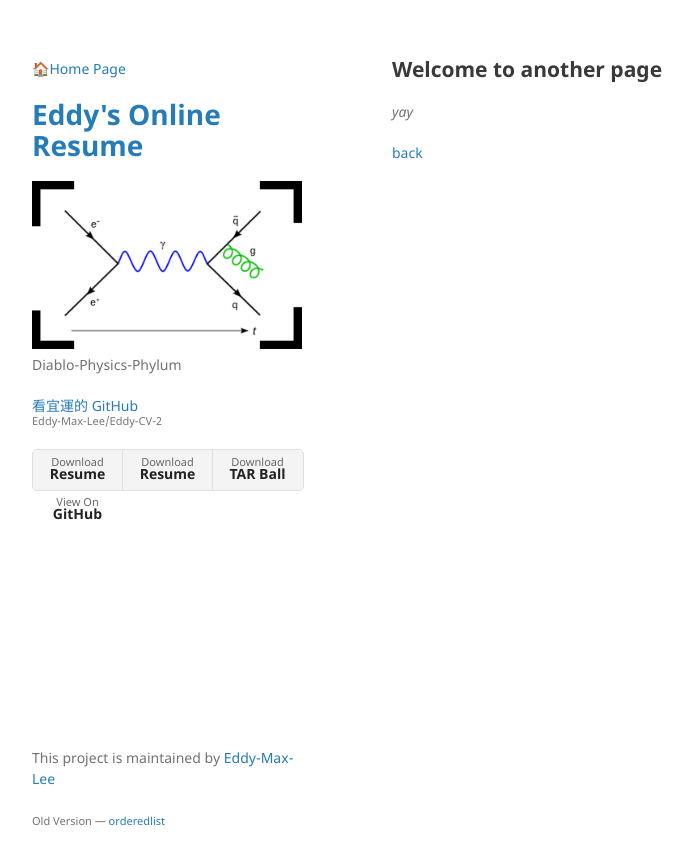
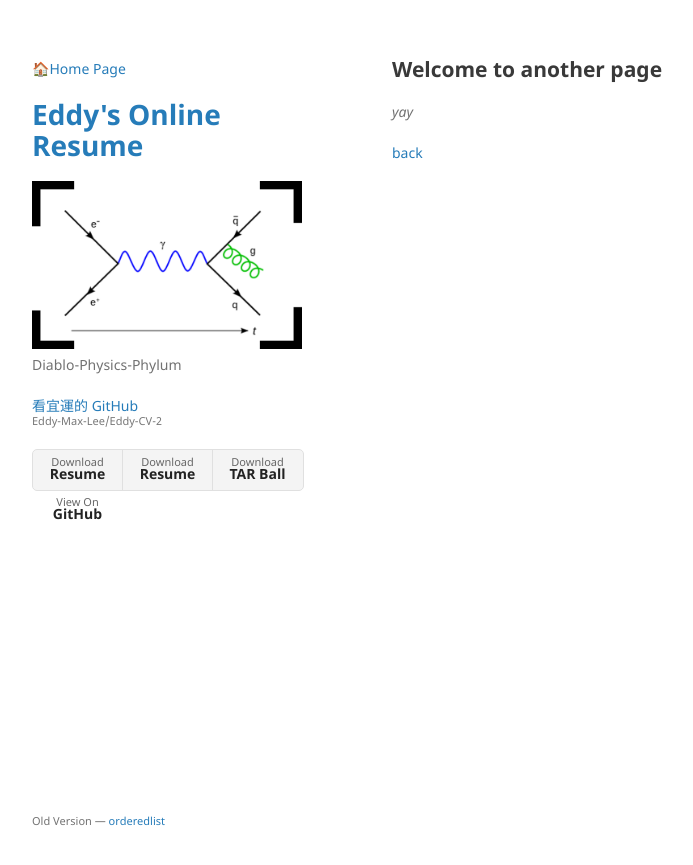
Before and after one commit to Eddy-Max-Lee/Eddy-CV-2, a Jekyll site: the page built from another-page.md, in a window 1280 px wide. Shown: the top 865 px of the page, without its empty margins (178-871 px from the left). Built offline with Jekyll 4.4.1, drawn with Linux system fonts in a browser that asks for light colours; our own code applies the rules of GitHub Pages for plain Markdown files.

Commit message:
Update default.html

```diff
--- a/_layouts/default.html
+++ b/_layouts/default.html
@@ -14,9 +14,9 @@
   <body>
     <div class="wrapper">
       <header>
-        {% if site.github.is_project_page %}
+
         <p class="view"><a href="https://www.facebook.com/profile.php?id=100000451596417">🏠Home Page</a></p>
-        {% endif %}
+
         <h1><a href="{{ "/" | absolute_url }}">{{ site.title | default: site.github.repository_name }}</a></h1>
 
         {% if site.logo %}
@@ -49,7 +49,7 @@
       </section>
       <footer>
         {% if site.github.is_project_page %}
-        <p>This project is maintained by <a href="{{ site.github.owner_url }}">{{ site.github.owner_name }}</a></p>
+        <p> <a href="{{ site.github.owner_url }}"></a></p>
         {% endif %}
         <p><small>Old Version &mdash;  <a href="https://eddy-max-lee.github.io/Eddy-CV/">orderedlist</a></small></p>
       </footer>
```
